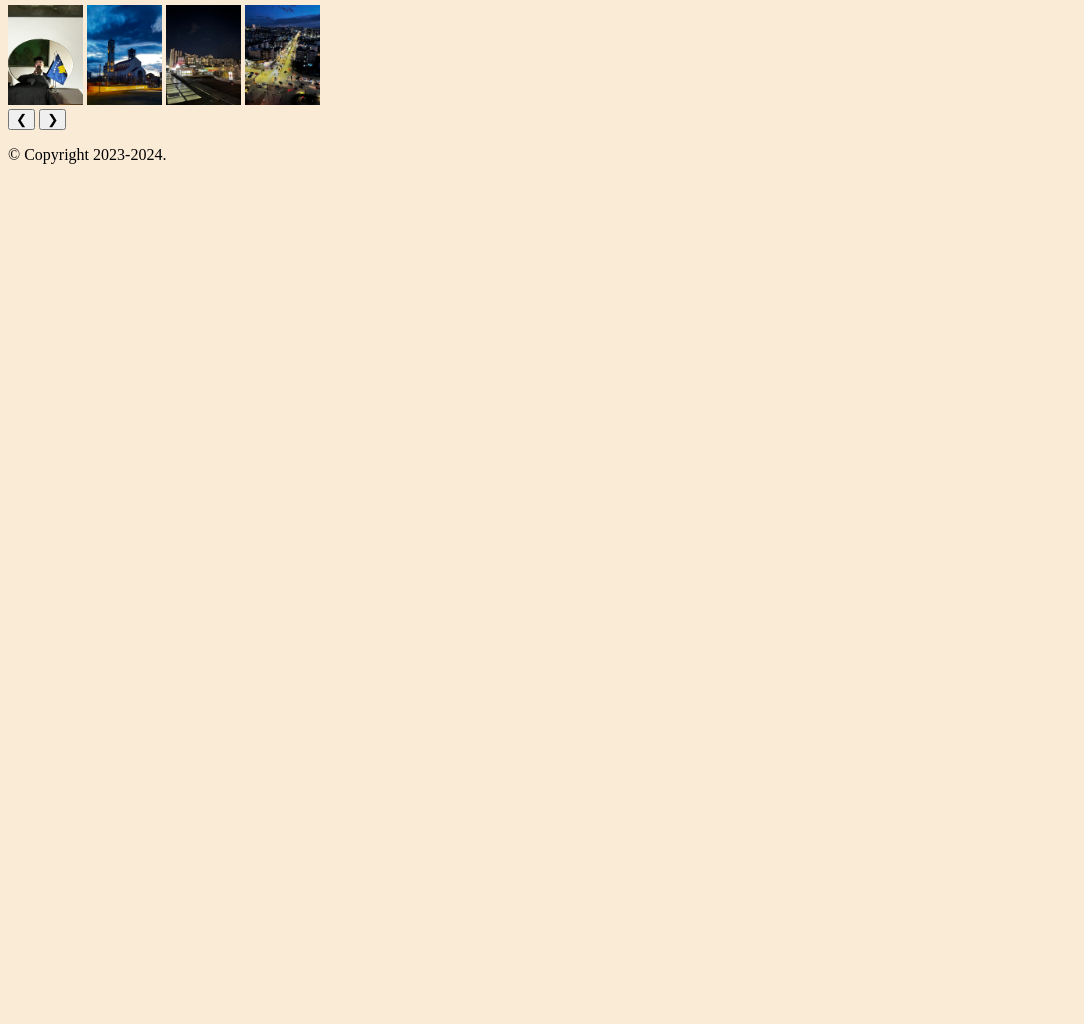
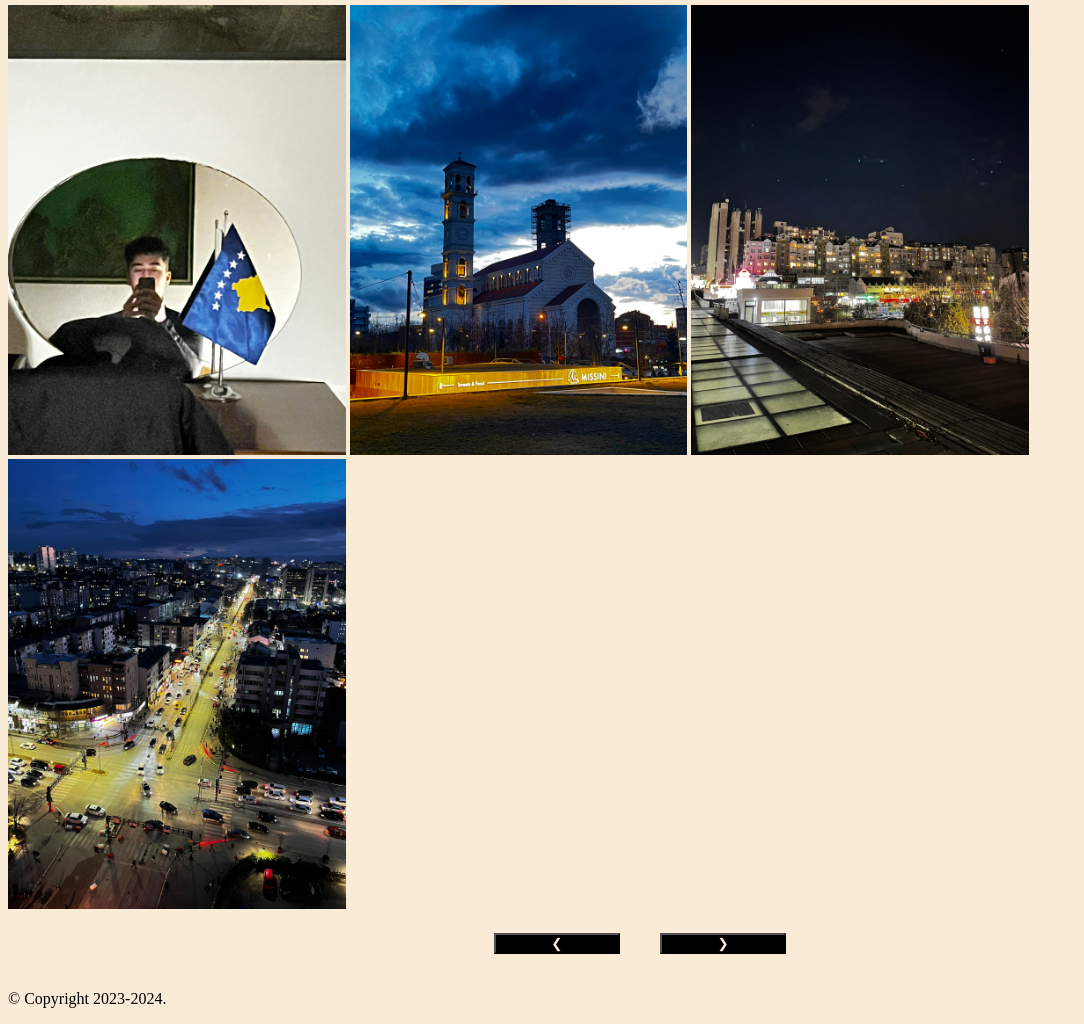
Before and after one commit to yegekucuk/blog-django, a Django app: page /gallery/ in a window 1280 px wide. Shown: the part 108-1132 px from the top of the page, without its empty margins (0-1084 px from the left). Before the commit the page ends 272 px from the top, so only its background shows below. Run offline with Django 5.2, Linux system fonts and the light colour scheme.

Commit message:
Fixed Gallery
Fixed Gallery not showing pictures

```diff
--- a/myapp/templates/html/gallery.html
+++ b/myapp/templates/html/gallery.html
@@ -9,8 +9,23 @@
     <script src="{% static 'js/gallery.js' %}"></script>
     <title>Ege - Blog</title>
     <style>
-        /* CSS */
+        .slider, .buttons {
+            display: flex;
+            justify-content: center;
+        }
 
+        button {
+            margin: 20px;
+            width: 10%;
+            background-color: black;
+            color: antiquewhite;
+        }
+
+        button:hover {
+            background-color: antiquewhite;
+            color: black;
+            transition: 0.3s;
+        }
     </style>
 </head>
 <body>
@@ -32,14 +47,16 @@
         <section>
             <div class="slider">
                 <div class="slides">
-                    <img src="../img/gallery/img (1).JPEG" height="100px" alt="picture">
-                    <img src="../img/gallery/img (2).JPEG" height="100px" alt="picture">
-                    <img src="../img/gallery/img (3).JPEG" height="100px" alt="picture">
-                    <img src="../img/gallery/img (4).JPEG" height="100px" alt="picture">
+                    <img src="{% static 'img/gallery/img (1).JPEG' %}" height="450px" alt="picture">
+                    <img src="{% static 'img/gallery/img (2).JPEG' %}" height="450px" alt="picture">
+                    <img src="{% static 'img/gallery/img (3).JPEG' %}" height="450px" alt="picture">
+                    <img src="{% static 'img/gallery/img (4).JPEG' %}" height="450px" alt="picture">
                 </div>
             </div>
-            <button class="prev" onclick="prevSlide()">&#10094;</button>
-            <button class="next" onclick="nextSlide()">&#10095;</button>
+            <div class="buttons">
+                <button class="prev" onclick="prevSlide()">&#10094;</button>
+                <button class="next" onclick="nextSlide()">&#10095;</button>
+            </div>
         </section>
         {% endblock %}
         <footer>
```
